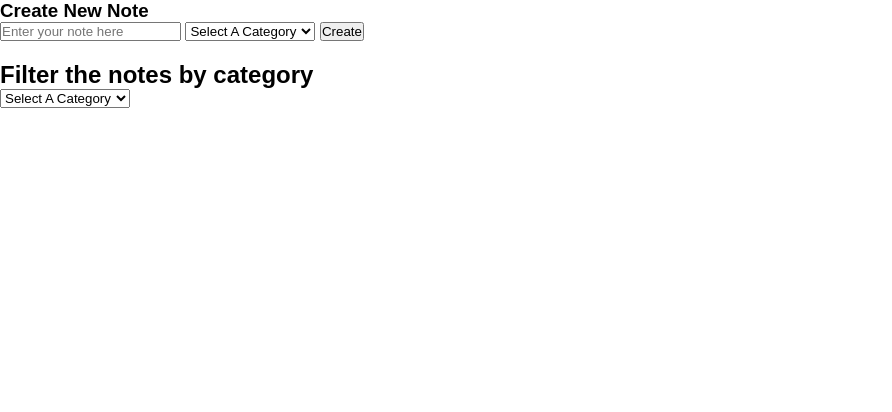
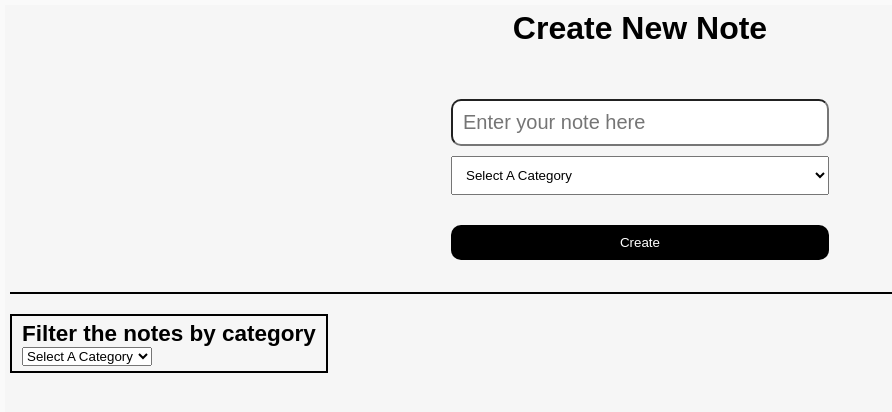
Before and after one commit to nileshyadav6702/note-taking, a plain HTML site: page index.html in a window 1280 px wide. Shown: the whole page, without its empty margins (0-892 px from the left). Drawn offline with Linux system fonts and the light colour scheme.

Commit message:
basic stylling

```diff
--- a/app.js
+++ b/app.js
@@ -35,8 +35,8 @@ function createNote(Title,Category){
 //display the notes
 function displayNotes(allNotes){
     displaynotessection.innerHTML=''
-    console.log(allNotes)
-    allNotes.filter(el => el.pin == true)
+    allNotes
+      .filter((el) => el.pin == true)
       .forEach((note) => {
         let div = document.createElement("div");
         div.classList.add("card");
@@ -54,6 +54,7 @@ function displayNotes(allNotes){
         <h3>${note.title}</h3>
         <p>${note.category}</p>
         <button id=${note.id} class=pin>Pin</button>
+        <button id=${note.id} class=delete >Delete</button>
         `
         displaynotessection.appendChild(div)
     })
--- a/index.html
+++ b/index.html
@@ -3,45 +3,14 @@
 <head>
     <meta charset="UTF-8">
     <meta name="viewport" content="width=device-width, initial-scale=1.0">
-    <style>
-        *{
-        margin:0;
-        padding : 0;
-        box-sizing: border-box;
-        font-family:sans-serif
-        }
-        body,HTML{
-        margin:0;
-        width:100%;
-        height:100%;
-        }
-
-        #allnotes{
-            margin-top: 20px;
-            display: flex;
-            width: 100%;
-            height: 80vh;
-            flex-wrap: wrap;
-        }
-        .card{
-            width: max-content;
-            height: max-content;
-            margin-inline: 10px;
-            border:2px solid black;
-            border-radius: 10px;
-            padding: 10px;
-            gap:5px;
-        }
-        #filtering{
-            margin-top: 20px;
-        }
-    </style>
+    <link rel="stylesheet" href="style.css">
 
     <title>Note Taking app</title>
 </head>
 <body>
-    <div>
-        <h3>Create New Note</h3>
+    <div class="header">
+        <h1>Create New Note</h1>
+        <div class="wrapper">
             <input type="text" id="note" placeholder="Enter your note here">
             <select id="category">
                 <option value="">Select A Category</option>
@@ -50,6 +19,8 @@
                 <option value="misc">Misc</option>
             </select>
             <button id="createNote">Create</button>
+
+        </div>
     </div>
 
     <div id="filtering">
--- a/style.css
+++ b/style.css
@@ -1,11 +1,80 @@
-*{
-margin:0;
-padding : 0;
-box-sizing: border-box;
-font-family:sans-serif
+ * {
+     margin: 0;
+     padding: 0;
+     box-sizing: border-box;
+     font-family: sans-serif
+ }
+
+ body,
+ HTML {
+     margin: 0;
+     width: 100%;
+     height: 100%;
+    background: rgba(128, 128, 128, 0.034);
+    padding: 5px;
+ }
+
+ #allnotes {
+     margin-top: 20px;
+     display: flex;
+     width: 100%;
+     height: 80vh;
+     flex-wrap: wrap;
+ }
+
+ .card {
+     width: max-content;
+     height: max-content;
+     margin-inline: 10px;
+     border: 2px solid black;
+     border-radius: 10px;
+     padding: 10px;
+     gap: 5px;
+ }
+
+ #filtering {
+     margin-top: 20px;
+ }
+
+.header{
+    width: 100%;
+    h1{
+        text-align: center;
+    }
+    border-bottom: 2px solid black;
 }
-body,HTML{
-margin:0;
-width:100%;
-height:100%;
+.wrapper{
+    padding-block: 2rem;
+    display: flex;
+    gap: 10px;
+    flex-direction: column;
+    width: 30%;
+    margin: auto;
+    margin-top: 20px;
+    input{
+        padding: 10px;
+        outline: none;
+        border-radius: 10px;
+        font-size: 20px;
+    }
+    select{
+        margin-bottom:20px;
+        padding: 10px;
+    }
+    button{
+        padding: 10px;
+        background: #000;
+        color: #fff;
+        border: none;
+        border-radius: 10px;
+        cursor: pointer;
+    }
 }
+
+#filtering{
+    padding-inline:10px ;
+    padding-block: 5px;
+    font-size: 15px;
+    border: 2px solid black;
+    width: max-content;
+}
```
Lines whose indentation alone changed are shown as unchanged.
